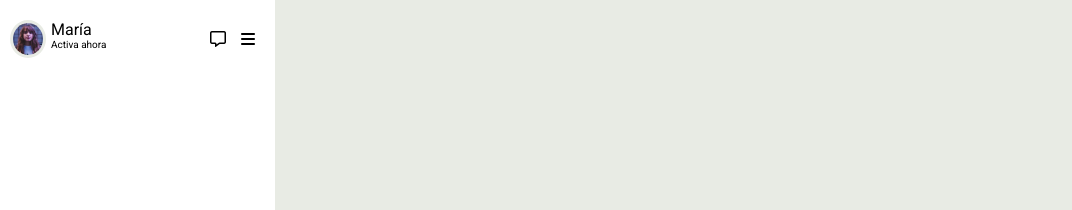
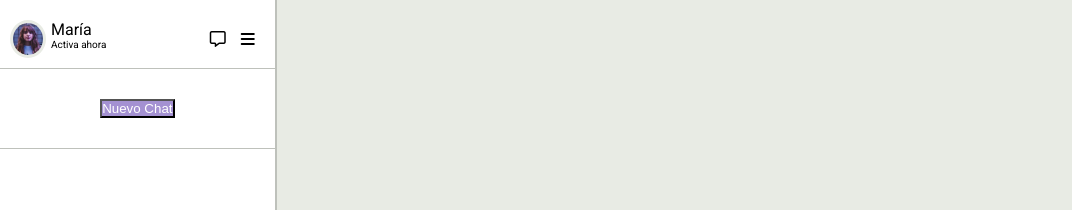
Before and after one commit to micaelhg/Front-End-Sistema-de-Mensajer-a, a plain HTML site: page index.html in a window 1280 px wide. Shown: the top 210 px of the page, without its empty margins (0-1072 px from the left). Drawn offline with Linux system fonts and the light colour scheme.

Commit message:
Agrega boton

```diff
--- a/assets/styles/styles.css
+++ b/assets/styles/styles.css
@@ -51,6 +51,8 @@ body {
     padding-right: 10px;
     justify-content: space-between;
     align-items: center;
+    padding-bottom: 10px;
+    border-bottom: 1px solid #BEC1BB;
 
 }
 .PrincipalSection{
@@ -60,6 +62,7 @@ body {
     flex-grow: 5;
     flex-direction: column;
     background-color:#E8EBE4 ;
+    border-left: 2px solid #BEC1BB;
 }
 .UserInfo{
     flex-direction: row;
@@ -83,6 +86,21 @@ body {
     gap: 15px;
     margin-right: 10px;
 }
+
+.buttonContainer{
+    align-items: center;
+    justify-content: center;
+    border-bottom: 1px solid #BEC1BB;
+}
+
+.nuevoChatBtm{
+    background-color: #A491D2 ;
+    color:white;
+
+    margin-top: 30px;
+    margin-bottom: 30px;
+}
+
 .TinyThumbnail{
     border-radius: 50%;
     width: 30px;
--- a/index.html
+++ b/index.html
@@ -23,7 +23,7 @@
         <div class="flex PrincipalContainer">
 
             <!-- Contenedor sección de contacto -->
-            <div class="flex ContactSection paintbloque1">
+            <div class="flex ContactSection">
                 <!-- Usuario Principal-->
                 <div class="flex UserSection">
                     <div class="flex UserInfo">
@@ -38,11 +38,14 @@
                         <i class="fa-solid fa-bars"></i>
                     </div>
                 </div>
+                <div class="flex buttonContainer">
+                    <button class="nuevoChatBtm">Nuevo Chat</button>
+                </div>
             </div>
 
 
             <!-- Contenedor sección chat -->
-            <div class="flex PrincipalSection paintbloque2">
+            <div class="flex PrincipalSection">
                 <img src="./assets/img/hand.png" alt="logo" class="handLogo">
                 <h1 class="textL">Comienza el Networking</h1>
                 <p class="textCenter">Presiona el botón <strong> "Nuevo Chat" </strong>  para comenzar a crear nuevas <br> redes de contacto para tu empresa o emprendimiento.</p>
```
